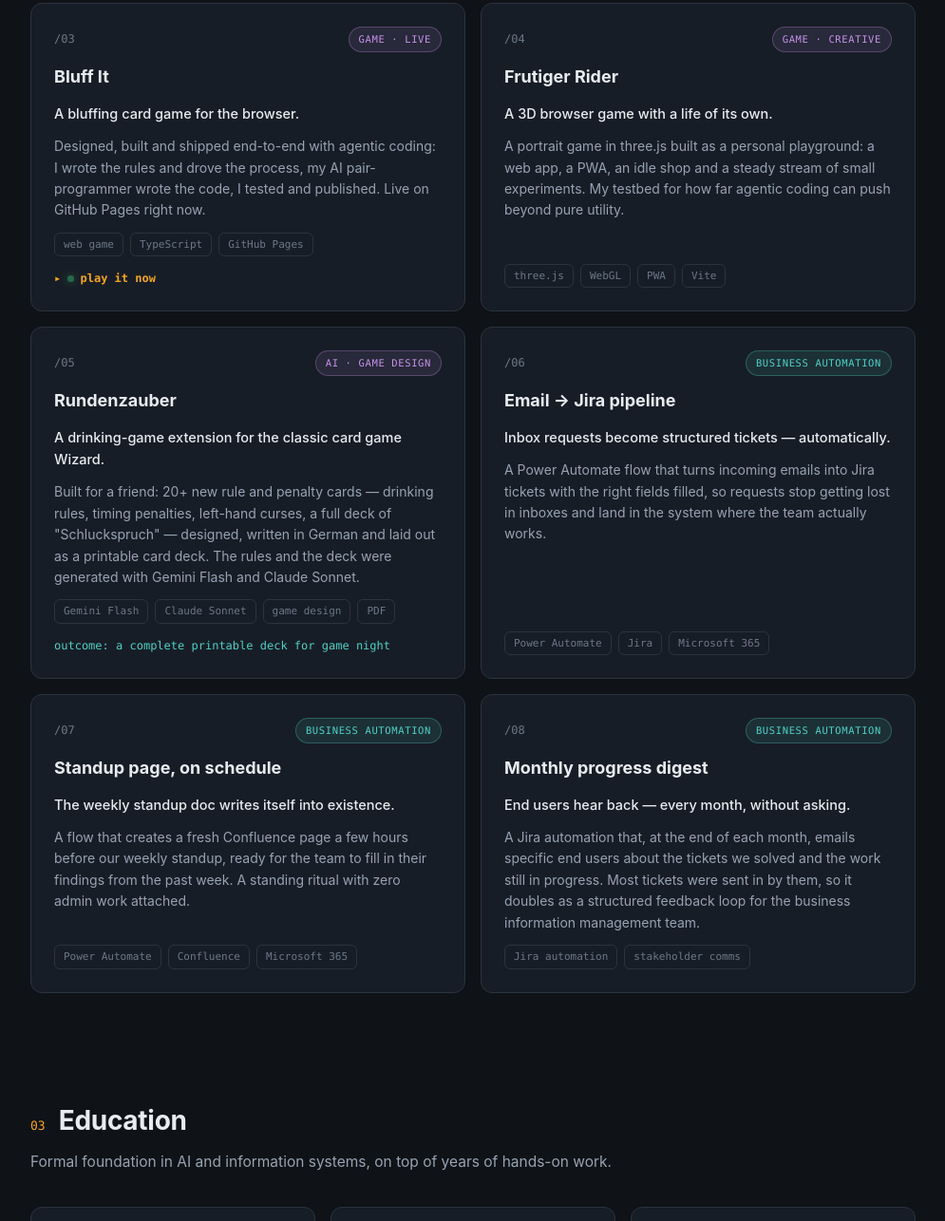
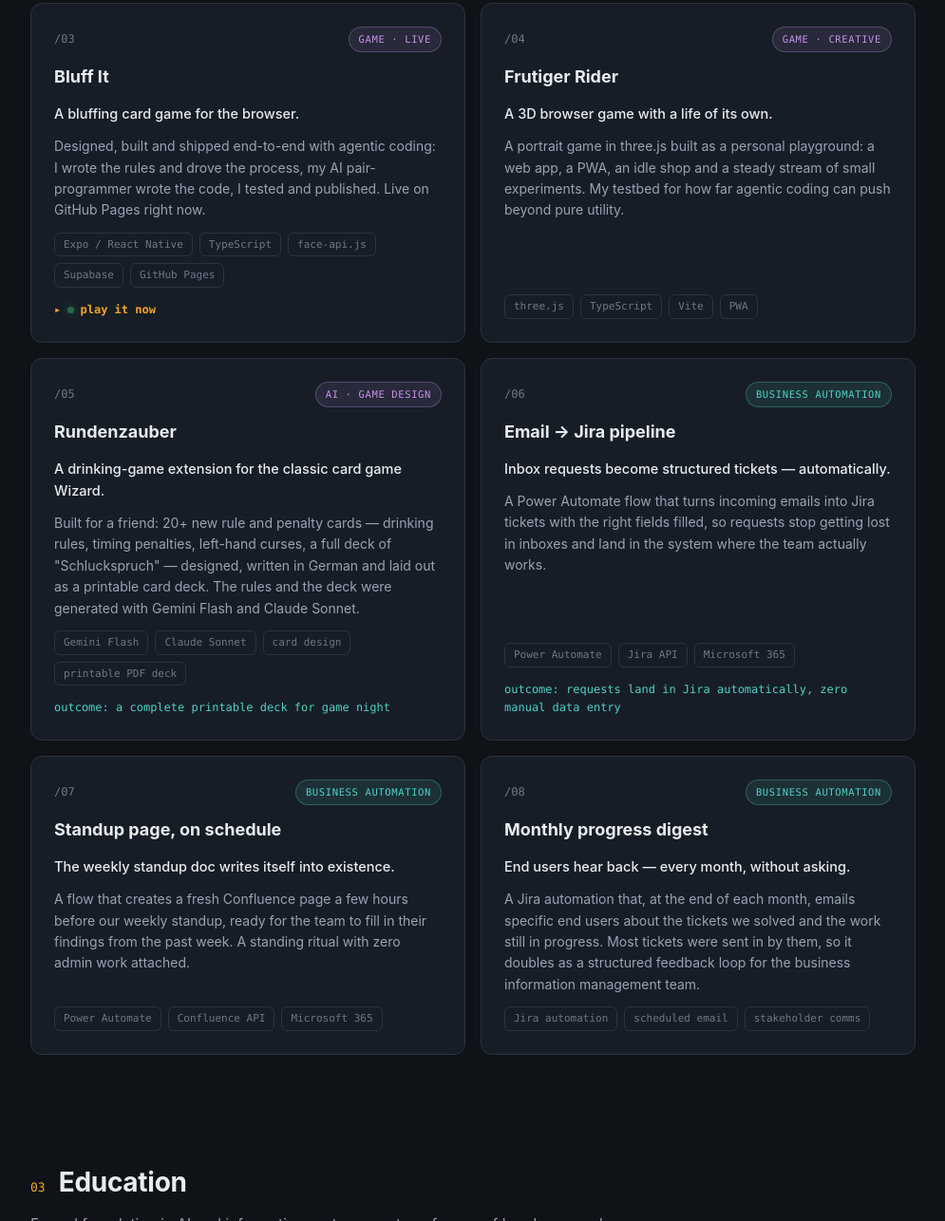
Before and after one commit to EA-pro/portfolio, a plain HTML site: page index.html in a window 1280 px wide. Shown: the part 1952-3238 px from the top of the page at 95% size, without its empty margins (142-1137 px from the left). Drawn offline with Linux system fonts and the light colour scheme.

Commit message:
Add full tech stacks to all project cards

```diff
--- a/index.html
+++ b/index.html
@@ -294,7 +294,7 @@
           producing a vendor analysis document that could be handed straight to the team.
         </p>
         <div class="tags">
-          <span class="tag">Python</span><span class="tag">Mistral LLM via Ollama (local)</span>
+          <span class="tag">Python</span><span class="tag">Ollama + Mistral (local)</span>
           <span class="tag">web scraping</span><span class="tag">Excel → classified report</span>
         </div>
         <div class="foot"><span class="outcome">outcome: a classified, readable vendor report from a spreadsheet mess</span></div>
@@ -315,8 +315,8 @@
           My profile, scores and reasoning never leave the house.
         </p>
         <div class="tags">
-          <span class="tag">local LLM (LM Studio)</span><span class="tag">Python</span>
-          <span class="tag">agentic workflow</span><span class="tag">cron</span><span class="tag">Discord delivery</span>
+          <span class="tag">Python</span><span class="tag">LM Studio · Qwen 27B (local)</span>
+          <span class="tag">agentic workflow</span><span class="tag">cron</span><span class="tag">Discord webhook</span>
         </div>
         <div class="foot"><span class="outcome">outcome: a private, daily-ranked job board with zero cloud dependency</span></div>
       </div>
@@ -334,7 +334,8 @@
           Live on GitHub Pages right now.
         </p>
         <div class="tags">
-          <span class="tag">web game</span><span class="tag">TypeScript</span><span class="tag">GitHub Pages</span>
+          <span class="tag">Expo / React Native</span><span class="tag">TypeScript</span>
+          <span class="tag">face-api.js</span><span class="tag">Supabase</span><span class="tag">GitHub Pages</span>
         </div>
         <div class="foot"><a class="live" href="https://ea-pro.github.io/bluff-it/" target="_blank" rel="noopener"><span class="dot"></span>play it now</a></div>
       </div>
@@ -352,7 +353,8 @@
           My testbed for how far agentic coding can push beyond pure utility.
         </p>
         <div class="tags">
-          <span class="tag">three.js</span><span class="tag">WebGL</span><span class="tag">PWA</span><span class="tag">Vite</span>
+          <span class="tag">three.js</span><span class="tag">TypeScript</span>
+          <span class="tag">Vite</span><span class="tag">PWA</span>
         </div>
       </div>
 
@@ -370,7 +372,8 @@
           The rules and the deck were generated with Gemini Flash and Claude Sonnet.
         </p>
         <div class="tags">
-          <span class="tag">Gemini Flash</span><span class="tag">Claude Sonnet</span><span class="tag">game design</span><span class="tag">PDF</span>
+          <span class="tag">Gemini Flash</span><span class="tag">Claude Sonnet</span>
+          <span class="tag">card design</span><span class="tag">printable PDF deck</span>
         </div>
         <div class="foot"><span class="outcome">outcome: a complete printable deck for game night</span></div>
       </div>
@@ -388,8 +391,9 @@
           where the team actually works.
         </p>
         <div class="tags">
-          <span class="tag">Power Automate</span><span class="tag">Jira</span><span class="tag">Microsoft 365</span>
+          <span class="tag">Power Automate</span><span class="tag">Jira API</span><span class="tag">Microsoft 365</span>
         </div>
+        <div class="foot"><span class="outcome">outcome: requests land in Jira automatically, zero manual data entry</span></div>
       </div>
 
       <div class="card reveal">
@@ -405,7 +409,7 @@
           A standing ritual with zero admin work attached.
         </p>
         <div class="tags">
-          <span class="tag">Power Automate</span><span class="tag">Confluence</span><span class="tag">Microsoft 365</span>
+          <span class="tag">Power Automate</span><span class="tag">Confluence API</span><span class="tag">Microsoft 365</span>
         </div>
       </div>
 
@@ -422,7 +426,7 @@
           so it doubles as a structured feedback loop for the business information management team.
         </p>
         <div class="tags">
-          <span class="tag">Jira automation</span><span class="tag">stakeholder comms</span>
+          <span class="tag">Jira automation</span><span class="tag">scheduled email</span><span class="tag">stakeholder comms</span>
         </div>
       </div>
 
```
